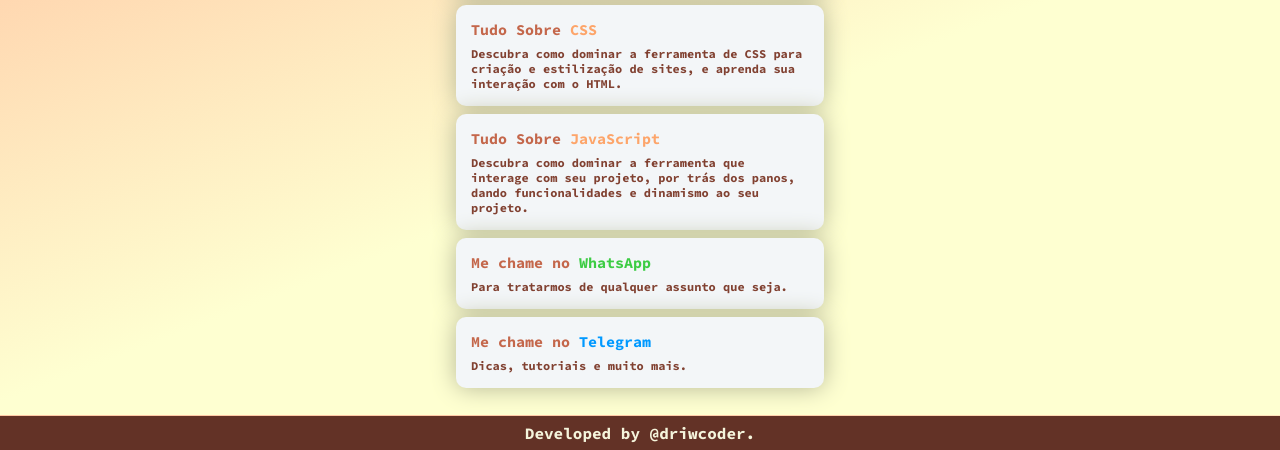
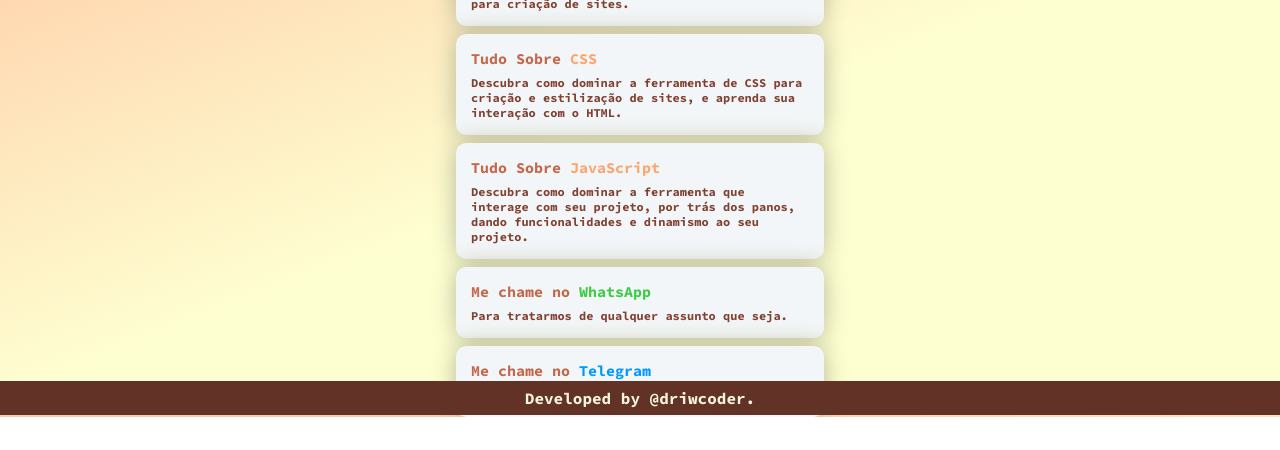
Before and after one commit to driwcoder/MeuLinktree, a plain HTML site: page index.html in a window 1280 px wide. Shown: the part 385-835 px from the top of the page. After the commit the page ends 802 px from the top, so only its background shows below. Drawn offline with Linux system fonts and the light colour scheme.

Commit message:
finalmente conseguindo deixar o footer certo

```diff
--- a/style.css
+++ b/style.css
@@ -6,16 +6,16 @@
 body{
     background: linear-gradient(159deg, rgb(255, 201, 165) 18%, rgba(254,255,209,1) 61%);
     background-attachment: fixed;
-    font-weight: 400px;
-    font-family: 'Poppins', sans-serif;
     display: flex;
     justify-content: center;
     align-items: center;
     flex-direction: column;
-    height: 100vh;
+
 }
 .container{
+    height: 100vh;
     max-width: 400px;
+    position: relative;
 }
 
 .minha-foto{
@@ -93,6 +93,6 @@ footer{
     width: 100%;
     padding: 7px;
     margin-top: 20px;
-    position: relative;
+    position: absolute;
     bottom: 0;
 }
```
